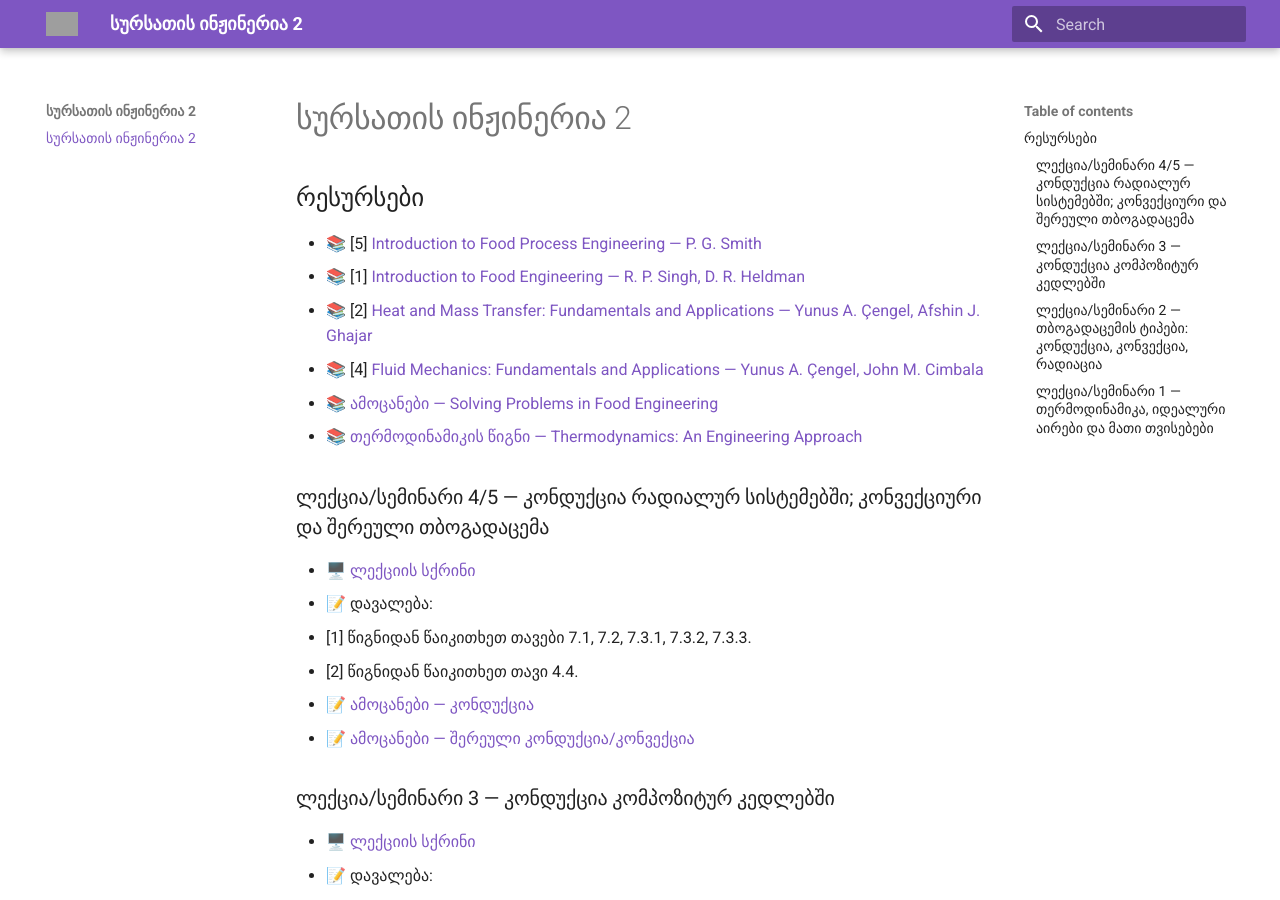
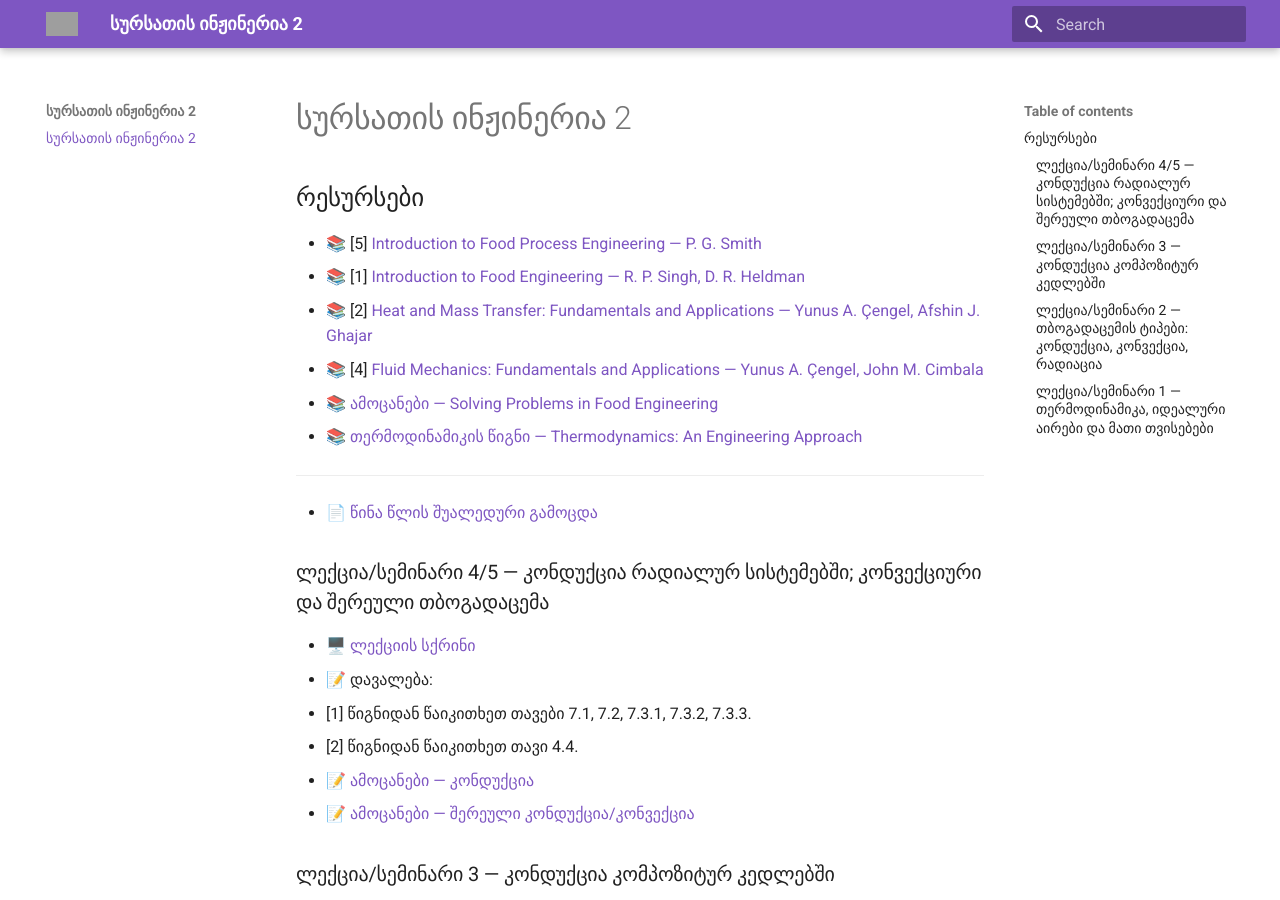
Before and after one commit to gugavar/food-processing-engineering-2-fall-2026, an MkDocs documentation site: the page built from docs/index.md, in a window 1280 px wide and 900 px high. Built offline with MkDocs 1.6.1 and Material for MkDocs 9.7.7, drawn with Linux system fonts in a browser that asks for light colours; grey boxes are pictures that could not be loaded.

Commit message:
Update index.md

```diff
--- a/docs/index.md
+++ b/docs/index.md
@@ -9,6 +9,8 @@
 - 📚 [ამოცანები — Solving Problems in Food Engineering](https://drive.google.com/file/d/1BTXHiRz2UQhHajCZX2andk_aehIAGzlp/view?usp=share_link)
 - 📚 [თერმოდინამიკის წიგნი — Thermodynamics: An Engineering Approach](https://drive.google.com/file/d/1yE8xhtH37rxvtgogK9Cs60tKmCRgruip/view?usp=drive_link)
 
+---
+- 📄 [წინა წლის შუალედური გამოცდა](https://docs.google.com/document/d/1coP12Vt0dKrQgXgmzQmpuoVszik664BF/edit?ouid=110148669605332798451&rtpof=true&sd=true&usp=drive_link)
 
 ### ლექცია/სემინარი 4/5 — კონდუქცია რადიალურ სისტემებში; კონვექციური და შერეული თბოგადაცემა
 
```
